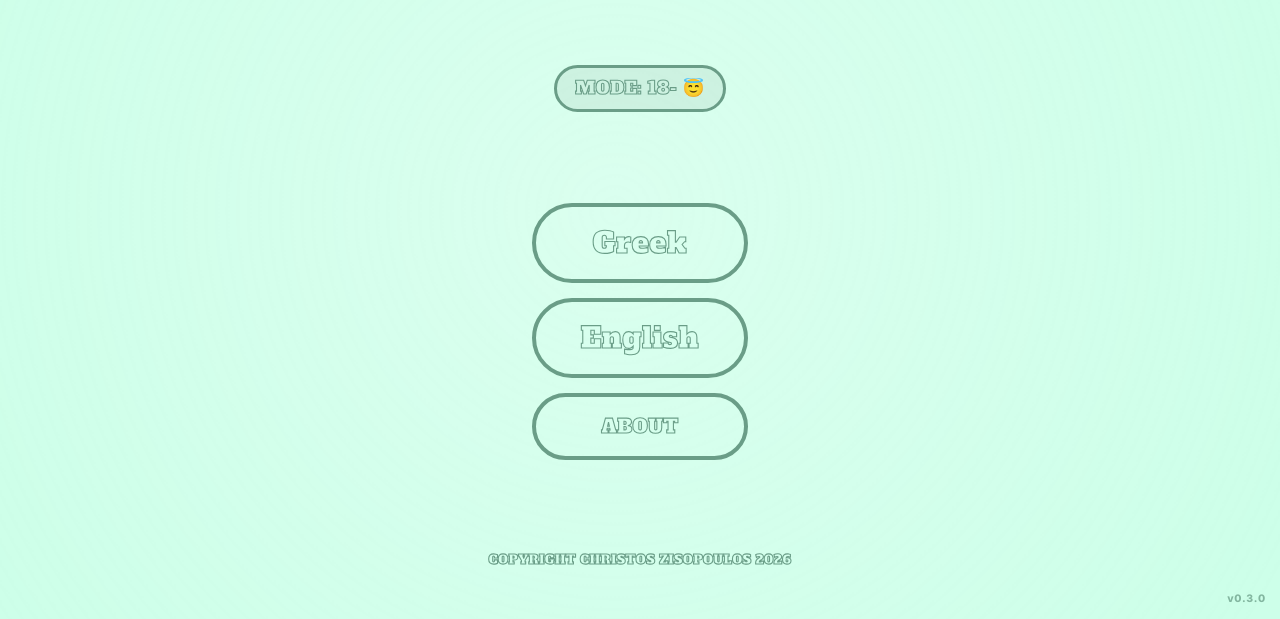
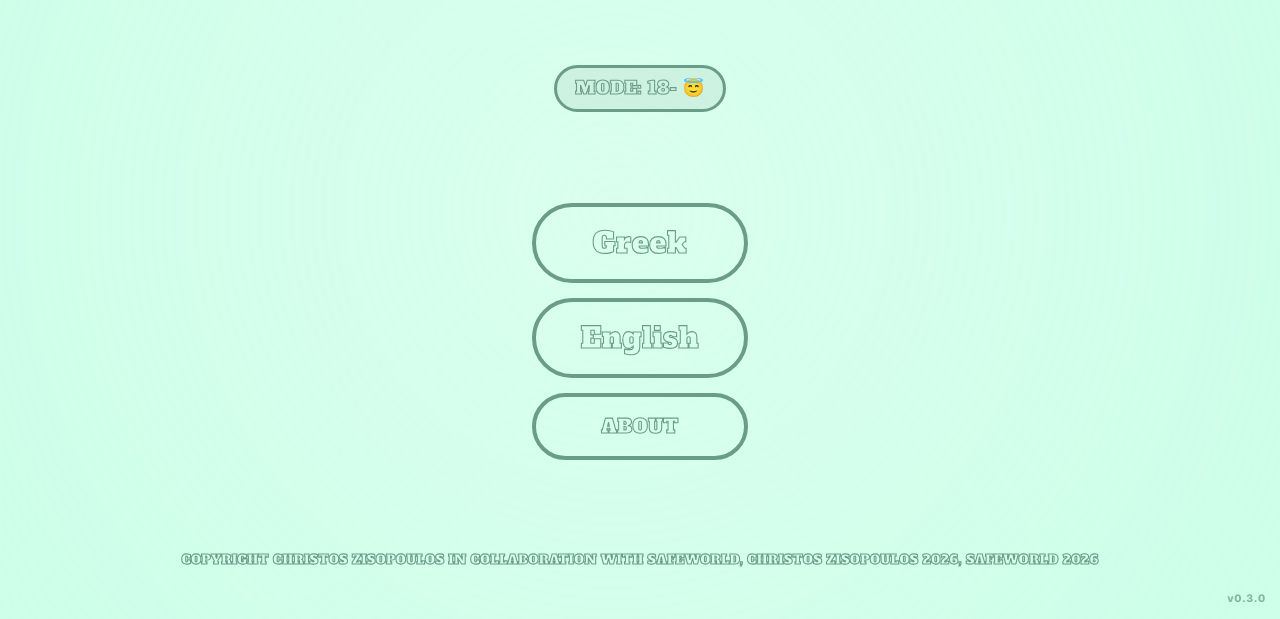
Before and after one commit to chriszis12/MatchIt, a website: page index.html in a window 1280 px wide. Shown: the part 181-800 px from the top of the page. Drawn offline with Linux system fonts and the light colour scheme.

Commit message:
Update index.html

```diff
--- a/index.html
+++ b/index.html
@@ -234,7 +234,7 @@
             <div class="btn outline-text" style="text-transform: none;" onclick="start('en')">English</div>
             <div class="btn outline-text" style="font-size: 1.2rem;" onclick="nav('about')">ABOUT</div>
         </div>
-        <div class="outline-text" style="font-size: 0.8rem;">COPYRIGHT CHRISTOS ZISOPOULOS 2026</div>
+        <div class="outline-text" style="font-size: 0.8rem;">COPYRIGHT CHRISTOS ZISOPOULOS IN COLLABORATION WITH SAFEWORLD, CHRISTOS ZISOPOULOS 2026, SAFEWORLD 2026</div>
         <div class="version-label">v0.3.0</div>
     </div>
 
```
